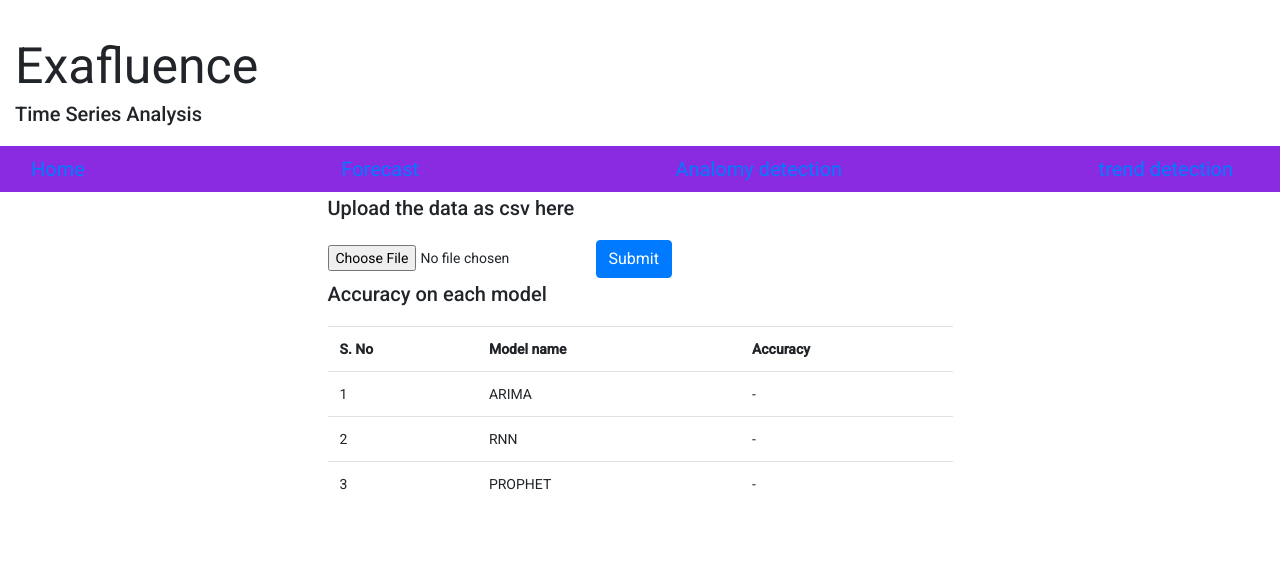
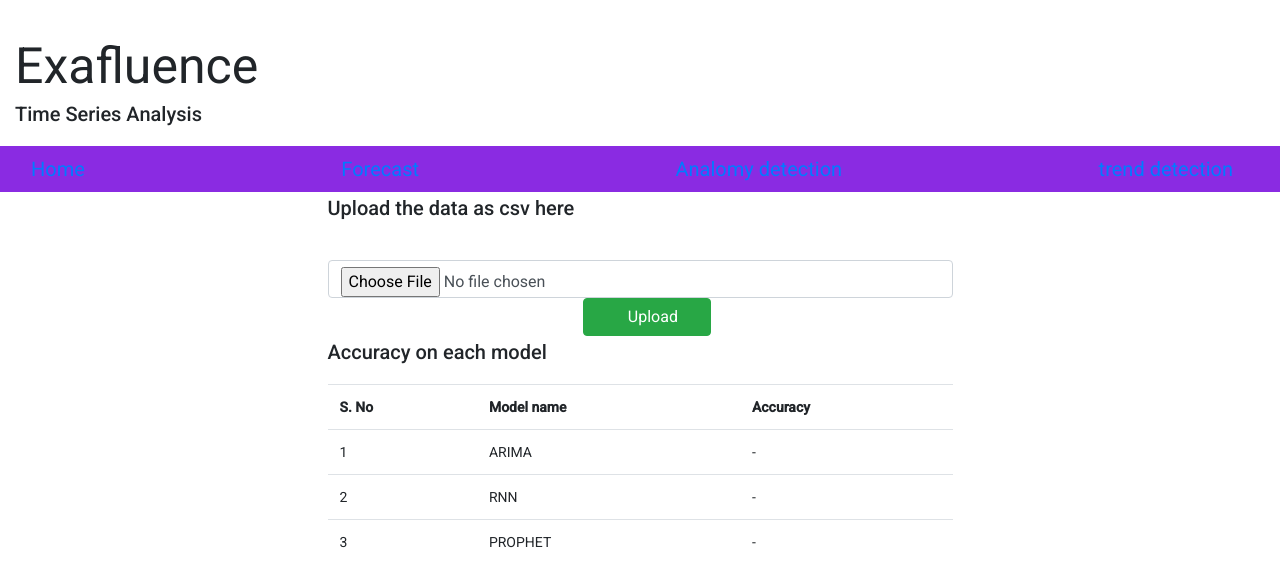
Before and after one commit to arunkumar629/tsa-ui, an Angular app: page / in a window 1280 px wide. Shown: the top 586 px of the page. Built offline with nearby package versions, Linux system fonts and the light colour scheme.

Commit message:
file_upload_completed

```diff
--- a/src/app/app.component.ts
+++ b/src/app/app.component.ts
@@ -1,3 +1,4 @@
+//import { FileUploadService } from './file-upload.service';
 import { Component } from '@angular/core';
 
 @Component({
--- /dev/null
+++ b/src/app/file-upload.service.ts
@@ -0,0 +1,21 @@
+import { Injectable } from '@angular/core';
+import {HttpClient} from '@angular/common/http';
+import {Observable} from 'rxjs';
+@Injectable({
+  providedIn: 'root'
+})
+export class FileUploadService {
+  // API url
+  baseApiUrl = "http://localhost:5000/file-upload"
+  constructor(private http:HttpClient) { }
+  // Returns an observable
+  upload(file:any): Observable<any>{
+      // Create form data
+      const formData = new FormData();
+      // Store form name as "file" with file data
+      formData.append("file", file, file.name);
+      // Make http post request over api
+      // with formData as req
+      return this.http.post(this.baseApiUrl, formData)
+  }
+}
--- a/src/app/home/home.component.html
+++ b/src/app/home/home.component.html
@@ -4,11 +4,24 @@
         <div class="col-lg-6 col-md-6 form-group">
 <h2>Upload the data as csv here</h2>
 
-<form action = "http://localhost:5000/uploader" method = "POST"
-enctype = "multipart/form-data">
-    <input type = "file" name = "file" />
-    <input type = "submit"  class="btn btn-primary"/>
-</form>
+<div class="text-center">
+    <input class="form-control" type="file"
+            (change)="onChange($event)">
+    <button (click)="onUpload()"
+        class="btn btn-success">
+        Upload
+    </button>
+</div>
+<!-- Shareable short link of  uoloaded file -->
+<div class="container text-center jumbotron"
+    *ngIf="shortLink">
+    <h2> Visit Here</h2>
+    <a href="{{shortLink}}">{{shortLink}}</a>
+</div>
+<!--Flag variable is used here-->
+<div class="container" *ngIf="loading">
+    <h3>Loading ...</h3>
+</div>
 <h2>Accuracy on each model</h2>
 <div class="table-responsive">
 <table class=table>
--- a/src/app/home/home.component.ts
+++ b/src/app/home/home.component.ts
@@ -1,4 +1,5 @@
-import { Component, OnInit } from '@angular/core';
+import { Component, OnInit} from '@angular/core';
+import { FileUploadService } from '../file-upload.service';
 
 @Component({
   selector: 'app-home',
@@ -7,9 +8,28 @@
 })
 export class HomeComponent implements OnInit {
 
-  constructor() { }
+    shortLink: string = "";
+    loading: boolean = false; // Flag variable
+    file: any= null; // Variable to store file
+constructor(private fileUploadService: FileUploadService) { }
 
   ngOnInit(): void {
   }
-
+   	 onChange(event:any) :any{
+        this.file = event.target.files[0];
+    }
+    // OnClick of button Upload
+    onUpload() {
+        this.loading = !this.loading;
+        console.log(this.file);
+        this.fileUploadService.upload(this.file).subscribe(
+            (event: any) => {
+                if (typeof (event) === 'object') {
+                    // Short link via api response
+                    this.shortLink = event.link;
+                    this.loading = false; // Flag variable
+                }
+            }
+        );
+    }
 }
```
Also changed, not shown: src/app/app.module.ts (+6 -3 lines), 1 other file (tests, documents, lock files or other folders).
